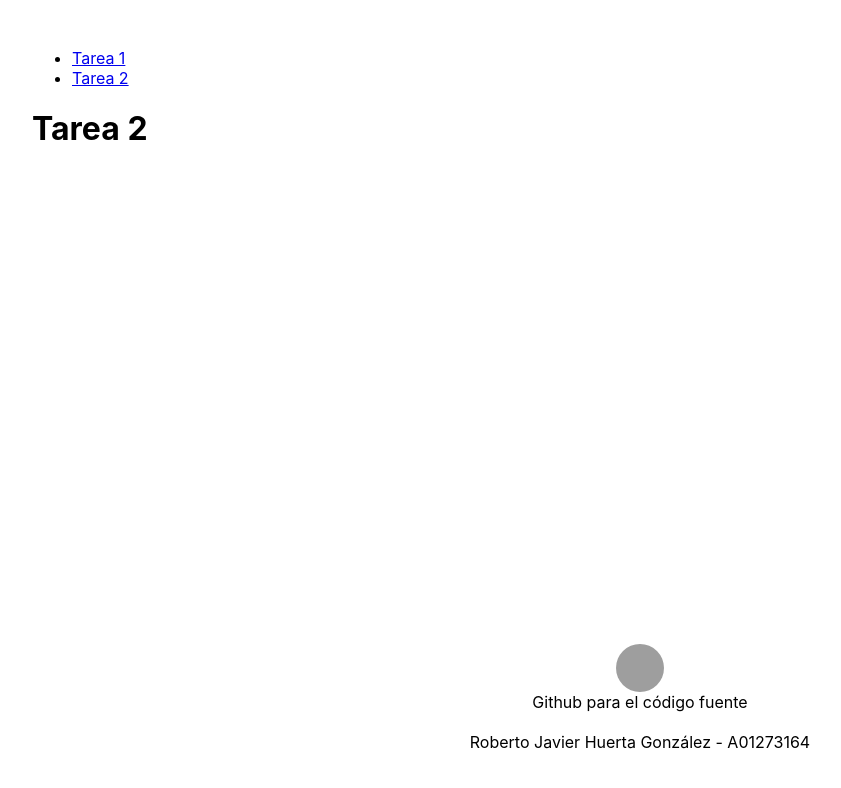
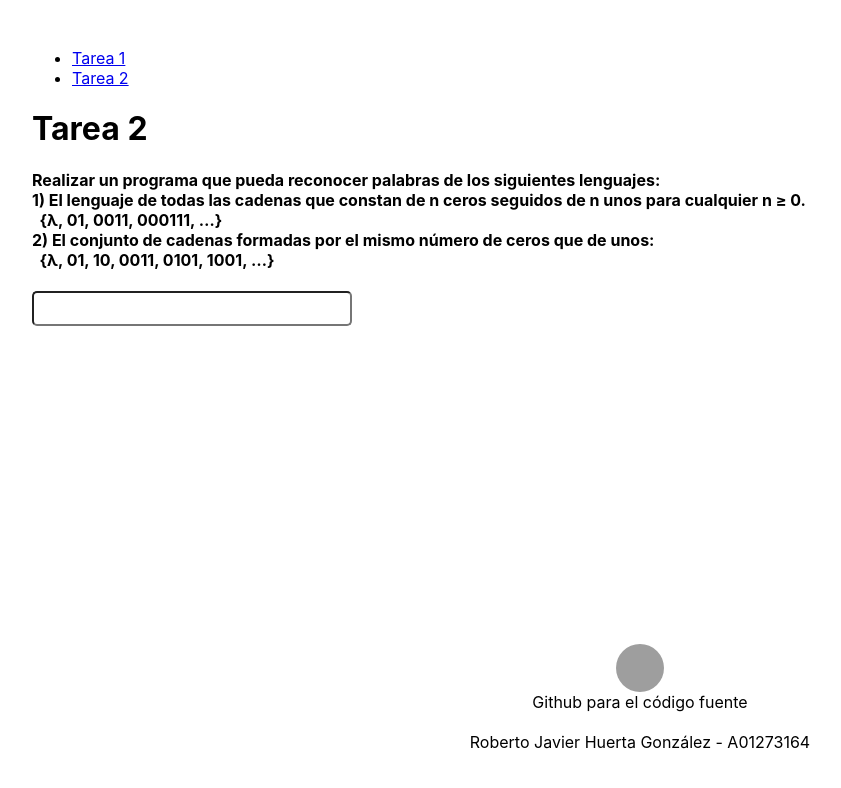
Before and after one commit to Chino-sama/mates-comp, a React (Create React App) app: page /tarea2 in a window 1280 px wide. Shown: the top 788 px of the page, without its empty margins (0-841 px from the left). Built offline with nearby package versions, Linux system fonts and the light colour scheme; grey boxes are pictures that could not be loaded.

Commit message:
WIP: tarea2

```diff
--- a/src/Routes/HW2Route.js
+++ b/src/Routes/HW2Route.js
@@ -6,6 +6,20 @@ import React, {
 
 export default function HW1Route() {
 	return (
-		<h1>Tarea 2</h1>
+		<div>
+			<h1>Tarea 2</h1>
+			<h4>
+				Realizar un programa que pueda reconocer palabras de los siguientes lenguajes: <br/>
+				1) El lenguaje de todas las cadenas que constan de n ceros seguidos de n unos para cualquier n ≥  0.<br/>
+					&nbsp;&nbsp;{`{λ, 01, 0011, 000111, …}`}<br/>
+				2) El conjunto de cadenas formadas por el mismo número de ceros que de unos:<br/>
+					&nbsp;&nbsp;{`{λ, 01, 10, 0011, 0101, 1001, …}`}<br/>
+			</h4>
+
+			<input
+				className="input-field"
+				type="number"
+			/>
+		</div>
 	);
 }
```
